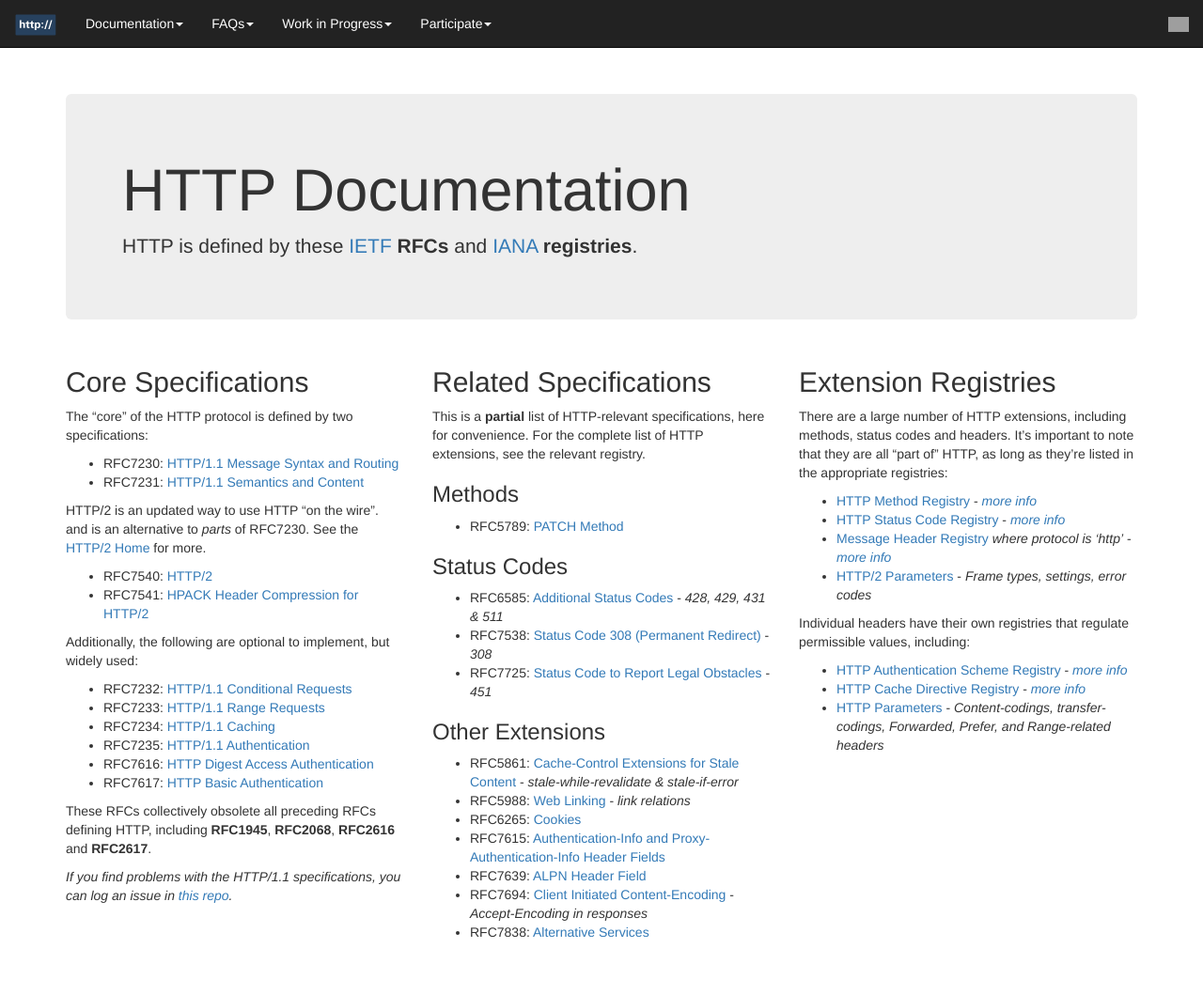
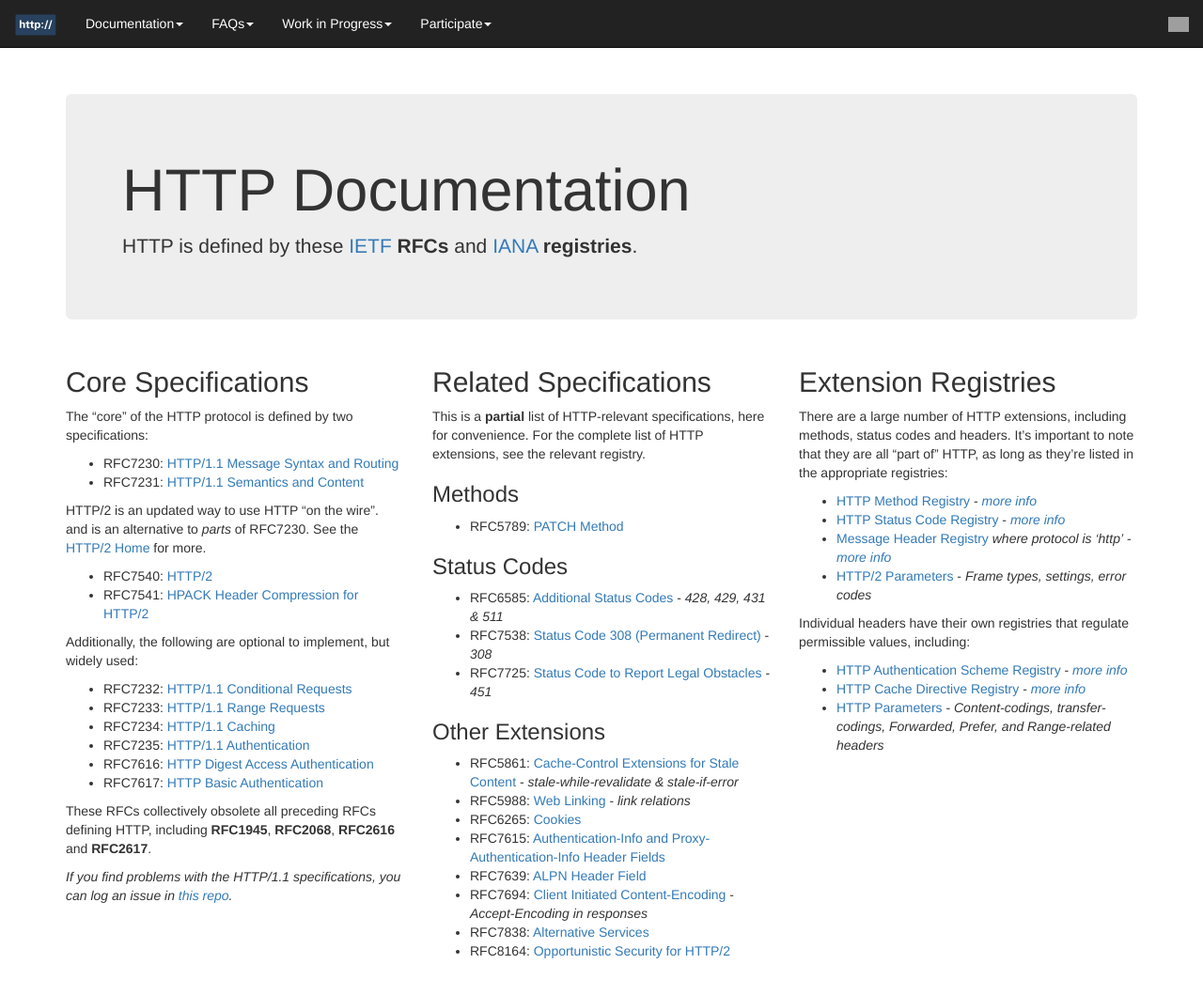
Before and after one commit to httpwg/httpwg.github.io, a Jekyll site: the page built from specs/index.md, in a window 1280 px wide and 1132 px high. Shown: the top 1059 px of the window at 94% size. Built offline with Jekyll 4.4.1, drawn with Linux system fonts in a browser that asks for light colours; nearby versions of some CDN libraries; library files that are not in the unit come from our copies; grey boxes are pictures that could not be loaded.

Commit message:
refer to 8164

```diff
--- a/specs/_other.md
+++ b/specs/_other.md
@@ -24,3 +24,4 @@ list of HTTP extensions, see the relevant registry.
 * RFC7639: [ALPN Header Field](/specs/rfc7639.html)
 * RFC7694: [Client Initiated Content-Encoding](/specs/rfc7694.html) - *Accept-Encoding in responses*
 * RFC7838: [Alternative Services](/specs/rfc7838.html)
+* RFC8164: [Opportunistic Security for HTTP/2](/specs/rfc8164.html)
```
